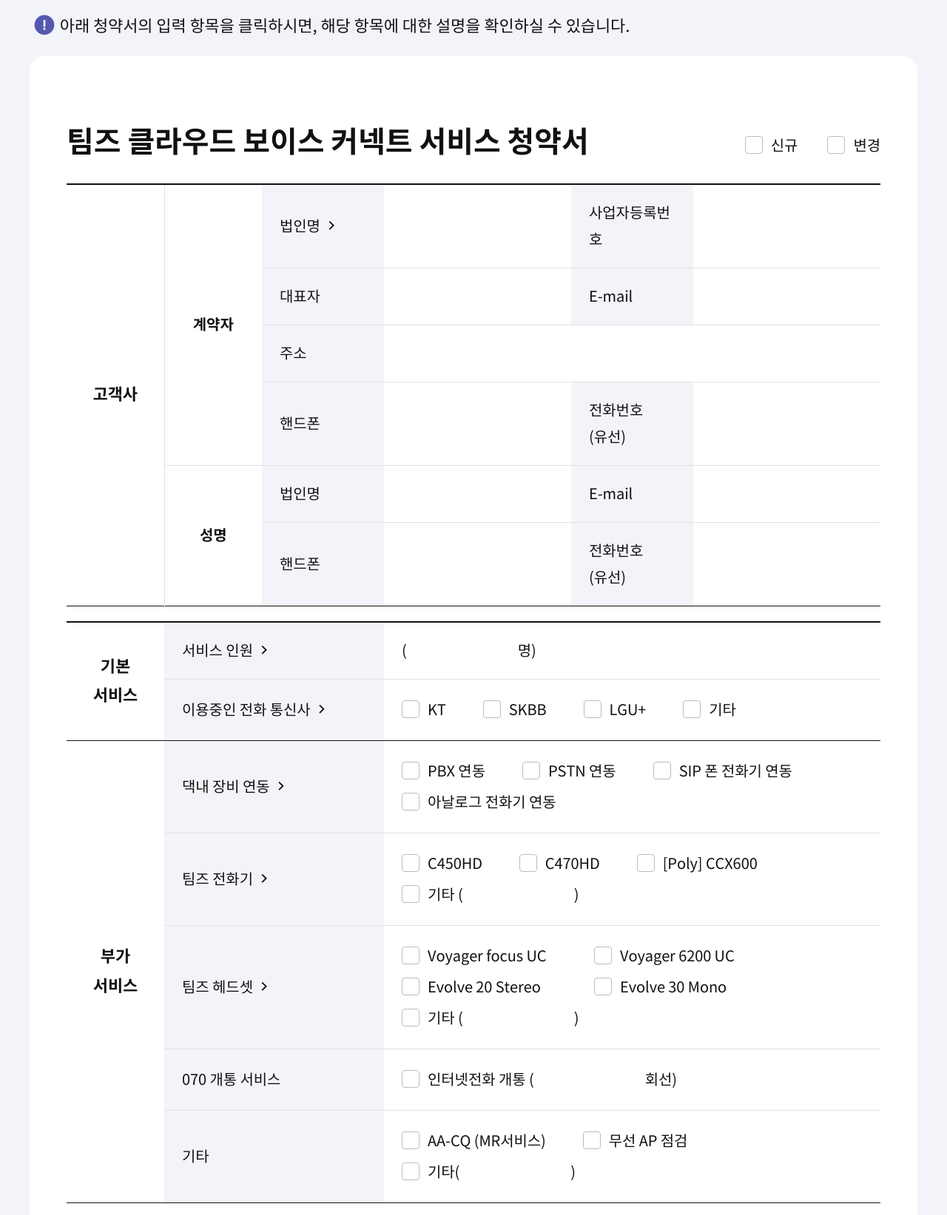
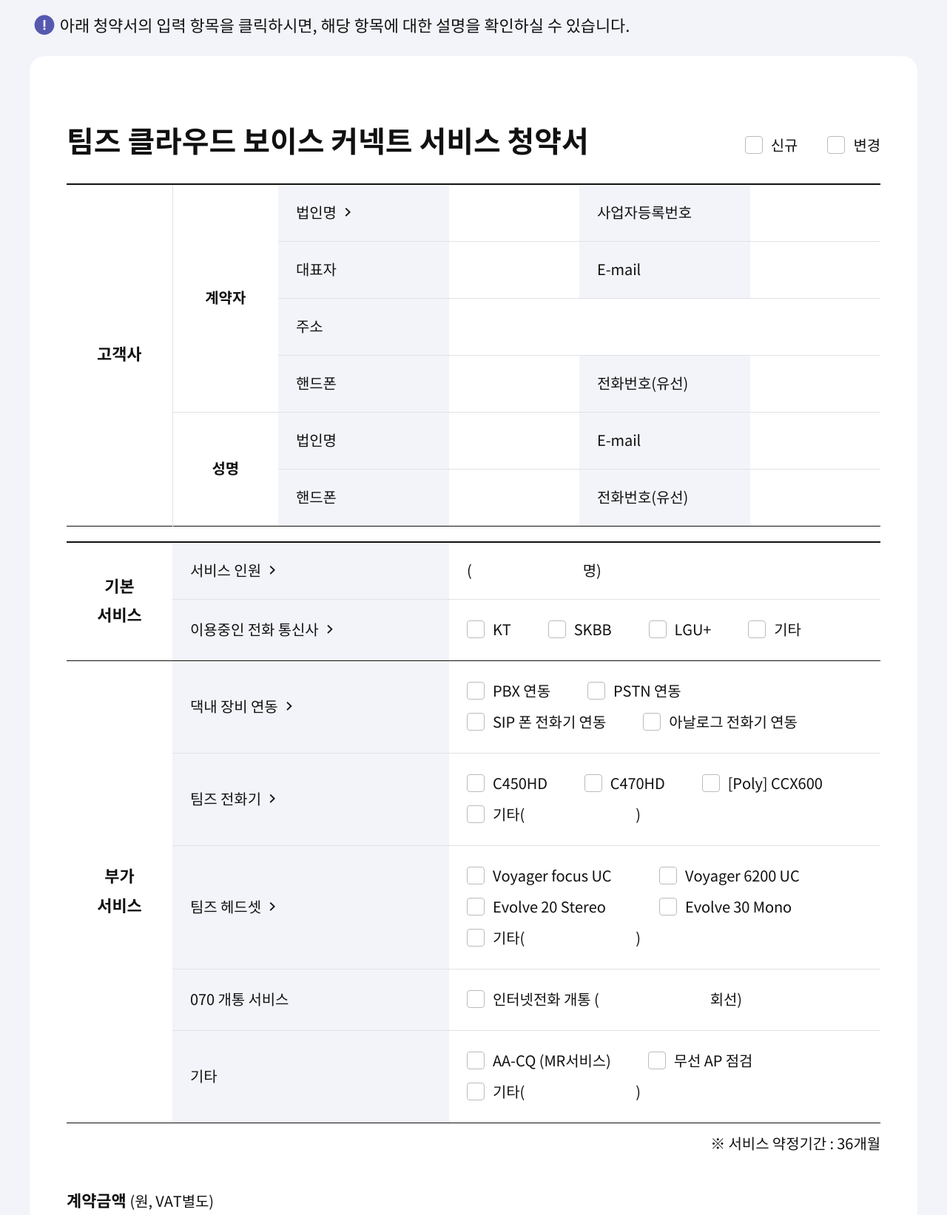
Before and after one commit to toriuri/Teamvoice, a PHP site: page /guide/application-guide.php in a window 1280 px wide. Shown: the part 1066-2709 px from the top of the page at 74% size. Run offline with PHP 8.4, Linux system fonts and the light colour scheme; some libraries are stand-ins or nearby versions.

Commit message:
2차 QA 반영 중 청약서 개통 안내 수정

```diff
--- a/assets/scss/pages/_guide.scss
+++ b/assets/scss/pages/_guide.scss
@@ -649,11 +649,13 @@
 
       .application-box {
         //width: 1010px;
-        padding: 30px 20px 50px;
+        padding: 30px 15px 50px;
+        margin: 0 -15px;
         font-size: 14px;
+        @include border-radius(0);
 
         .section-title {
-          font-size: 28px;
+          font-size: 25px;
           margin-bottom: 18px;
         }
 
@@ -712,7 +714,7 @@
                   font-size: 16px;
                 }
                 .empty-box {
-                  width: 68px !important;
+                  width: 88px !important;
                 }
               }
 
@@ -979,7 +981,7 @@
     .application-guide {
       //border: 1px solid #f00;
       padding-top: 40px;
-      padding-bottom: 0;
+      padding-bottom: 50px;
 
       p {
         font-size: 14px;
@@ -993,7 +995,7 @@
 
       .application-box {
         //width: 1010px;
-        padding: 30px 20px 50px;
+        padding: 40px 30px 50px;
         font-size: 14px;
 
         .section-title {
@@ -1056,7 +1058,7 @@
                   font-size: 16px;
                 }
                 .empty-box {
-                  width: 68px !important;
+                  //width: 68px !important;
                 }
               }
 
--- a/guide/application-guide.php
+++ b/guide/application-guide.php
@@ -48,15 +48,15 @@
 						</li>
 					</ul>
 
-					<table border="1" cellspacing="0" cellpadding="0" class="table">
+					<table border="1" cellspacing="0" cellpadding="0" class="table x-large">
 						<caption>팀즈 클라우드 보이스 커넥트 서비스 청약서 가이드</caption>
 						<colgroup>
-							<col width="12%">
-							<col width="12%">
-							<col width="15%">
-							<col width="23%">
-							<col width="15%">
-							<col width="23%">
+							<col width="13%">
+							<col width="13%">
+							<col width="21%">
+							<col width="*">
+							<col width="21%">
+							<col width="*">
 						</colgroup>
 
 						<tbody>
@@ -65,7 +65,7 @@
 							<td rowspan="4"><em>계약자</em></td>
 							<th>
 								<a data-tooltip-text="계약자의 법인명을 입력하세요. &#10; 입력 예시 : (주)에이프리카">
-									법인명 <i class="xi-angle-right-min"></i>
+									법인명 <i class="xi-angle-right-min pc"></i><i class="xi-angle-right-min mobile"></i>
 								</a>
 							</th>
 							<td>&nbsp;</td>
@@ -104,12 +104,76 @@
 						</tbody>
 					</table>
 
+					<table border="1" cellspacing="0" cellpadding="0" class="table large">
+						<caption>팀즈 클라우드 보이스 커넥트 서비스 청약서 가이드</caption>
+						<colgroup>
+							<col width="13%">
+							<col width="13%">
+							<col width="34%">
+							<col width="*">
+						</colgroup>
+
+						<tbody>
+						<tr class="border-right">
+							<td rowspan="11"><strong>고객사</strong></td>
+							<td rowspan="7"><em>계약자</em></td>
+							<th class="first">
+								<a data-tooltip-text="계약자의 법인명을 입력하세요. &#10; 입력 예시 : (주)에이프리카">
+									법인명 <i class="xi-angle-right-min pc"></i><i class="xi-angle-down-min mobile"></i>
+								</a>
+							</th>
+							<td>&nbsp;</td>
+						</tr>
+						<tr>
+							<th>사업자등록번호</th>
+							<td>&nbsp;</td>
+						</tr>
+						<tr>
+							<th>대표자</th>
+							<td>&nbsp;</td>
+						</tr>
+						<tr>
+							<th>E-mail</th>
+							<td>&nbsp;</td>
+						</tr>
+						<tr>
+							<th>주소</th>
+							<td>&nbsp;</td>
+						</tr>
+						<tr>
+							<th>핸드폰</th>
+							<td>&nbsp;</td>
+						</tr>
+						<tr>
+							<th>전화번호(유선)</th>
+							<td>&nbsp;</td>
+						</tr>
+						<tr>
+							<td rowspan="4"><em>성명</em></td>
+							<th>법인명</th>
+							<td>&nbsp;</td>
+						</tr>
+						<tr>
+							<th>E-mail</th>
+							<td>&nbsp;</td>
+						</tr>
+						<tr>
+							<th>핸드폰</th>
+							<td>&nbsp;</td>
+						</tr>
+						<tr>
+							<th>전화번호(유선)</th>
+							<td>&nbsp;</td>
+						</tr>
+						</tbody>
+					</table>
+
 					<table border="1" cellspacing="0" cellpadding="0" class="table">
 						<caption>팀즈 클라우드 보이스 커넥트 서비스 청약서 가이드</caption>
 						<colgroup>
-							<col width="12%">
-							<col width="27%">
-							<col width="61%">
+							<col width="13%">
+							<col width="34%">
+							<col width="*">
 						</colgroup>
 
 						<tbody>
@@ -117,7 +181,7 @@
 							<td rowspan="2"><strong>기본 <br>서비스</strong></td>
 							<th>
 								<a data-tooltip-text="팀즈 보이스를 사용할 인원 &#10; (E3+Phone System 라이선스 또는 E5 라이선스 보유자)">
-									서비스 인원 <i class="xi-angle-right-min"></i>
+									서비스 인원 <i class="xi-angle-right-min pc"></i><i class="xi-angle-down-min mobile"></i>
 								</a>
 							</th>
 							<td>(<div class="empty-box"></div>명)</td>
@@ -126,7 +190,7 @@
 						<tr>
 							<th>
 								<a data-tooltip-text="댁내에서 사용하고 있는 통신사 기입 &#10; (기타 선택 시 담당자와 상담 필요)">
-									이용중인 전화 통신사 <i class="xi-angle-right-min"></i>
+									이용중인 전화 통신사 <i class="xi-angle-right-min pc"></i><i class="xi-angle-down-min mobile"></i>
 								</a>
 							</th>
 							<td>
@@ -157,7 +221,7 @@
 							<td rowspan="5"><strong>부가 <br>서비스</strong></td>
 							<th>
 								<a data-tooltip-text="고객사 댁내 보유하고 계신 PBX 또는 Gateway를 통해 PRI(PSTN) 연동 기능을 제공 &#10; 전화기 연동이 필요한 경우 체크 후 담당자와 상담 필요">
-									댁내 장비 연동 <i class="xi-angle-right-min"></i>
+									댁내 장비 연동 <i class="xi-angle-right-min pc"></i><i class="xi-angle-down-min mobile"></i>
 								</a>
 							</th>
 							<td>
@@ -185,7 +249,7 @@
 						<tr>
 							<th>
 								<a data-tooltip-text="MS 팀즈 인증을 받은 전화기로 Audiocodes의 C448HD, C470HD와 폴리컴의 CCX600 제공 &#10; 팀즈 전화기에 대한 상세 내용은 홈페이지 상품소개 팀즈 단말기에서 제공">
-									팀즈 전화기 <i class="xi-angle-right-min"></i>
+									팀즈 전화기 <i class="xi-angle-right-min pc"></i><i class="xi-angle-down-min mobile"></i>
 								</a>
 							</th>
 							<td>
@@ -204,7 +268,7 @@
 									</li>
 									<li>
 										<input type="checkbox" name="s2" id="s2-4" class="tv-chk" disabled>
-										<label for="s2-4">기타 (<div class="empty-box"></div>)</label>
+										<label for="s2-4">기타(<div class="empty-box"></div>)</label>
 									</li>
 								</ul>
 							</td>
@@ -213,7 +277,7 @@
 						<tr>
 							<th>
 								<a data-tooltip-text="MS 팀즈 인증을 받은 헤드셋으로 자브라의 EVOLVE 시리즈, 폴리의 Voyager 시리즈 제공 &#10; 팀즈 헤드셋에 대한 상세 내용은 홈페이지 상품소개 팀즈 단말기에서 제공">
-									팀즈 헤드셋 <i class="xi-angle-right-min"></i>
+									팀즈 헤드셋 <i class="xi-angle-right-min pc"></i><i class="xi-angle-down-min mobile"></i>
 								</a>
 							</th>
 							<td>
@@ -236,7 +300,7 @@
 									</li>
 									<li>
 										<input type="checkbox" name="s3" id="s3-5" class="tv-chk" disabled>
-										<label for="s3-5">기타 (<div class="empty-box"></div>)</label>
+										<label for="s3-5">기타(<div class="empty-box"></div>)</label>
 									</li>
 								</ul>
 							</td>
@@ -248,7 +312,7 @@
 								<ul class="chk-list">
 									<li>
 										<input type="checkbox" name="s4" id="s4-1" class="tv-chk" disabled>
-										<label for="s4-1">인터넷전화 개통 (<div class="empty-box"></div>회선)</label>
+										<label for="s4-1"><span>인터넷전화 개통</span> <span>(<div class="empty-box"></div>회선)</span></label>
 									</li>
 								</ul>
 							</td>
```
Also changed, not shown: guide/application-calc.html (+3 -6 lines), guide/application-guide.html (+8 -11 lines), assets/css/style.css.
